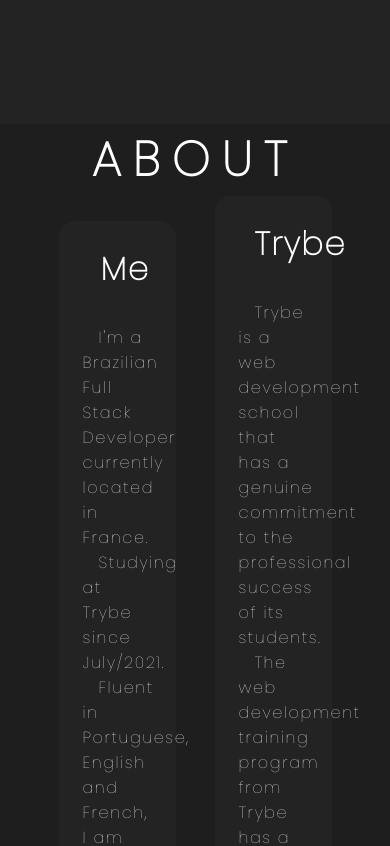
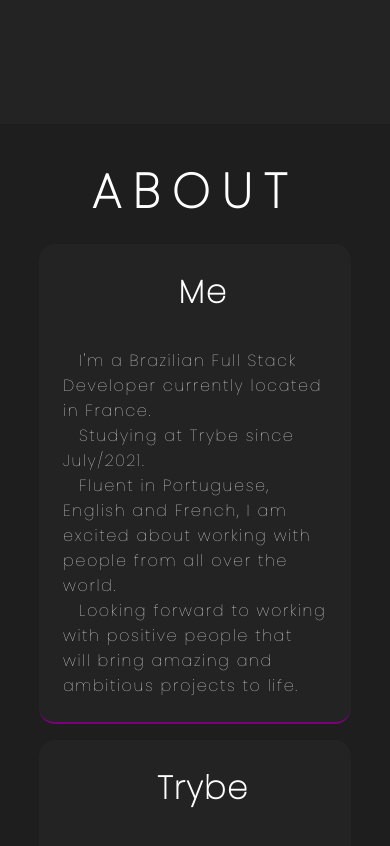
Before and after one commit to palucas94/portfolio, a React (Create React App) app: page / in a window 390 px wide. Shown: the part 720-1566 px from the top of the page. Built offline with nearby package versions, Linux system fonts and the light colour scheme.

Commit message:
[styles] About responsive

```diff
--- a/src/styles/About.scss
+++ b/src/styles/About.scss
@@ -37,3 +37,20 @@
   border-radius: 1rem;
   border-bottom: 2px solid rgb(124, 0, 124);
 }
+
+@media only screen and (max-width: 1279px) {
+  .page-title {
+    padding: 2rem 0 1rem 0;
+  }
+
+  .about-wrapper {
+    flex-direction: column;
+    width: 80vw;
+  }
+
+  .about-me,
+  .about-trybe {
+    width: 80vw;
+    margin-bottom: 1rem;
+  }
+}
```
